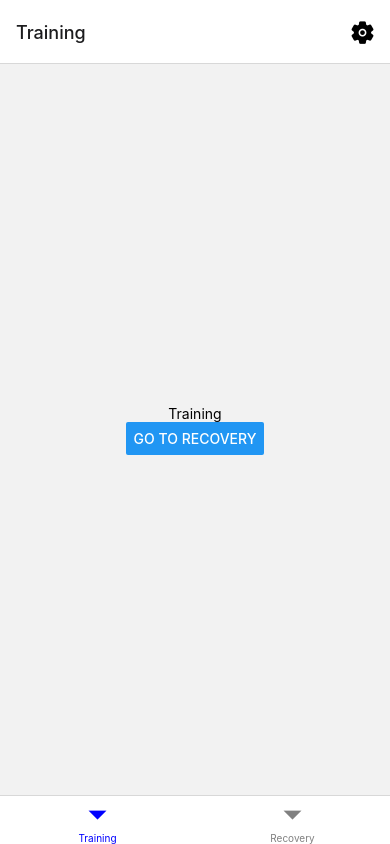
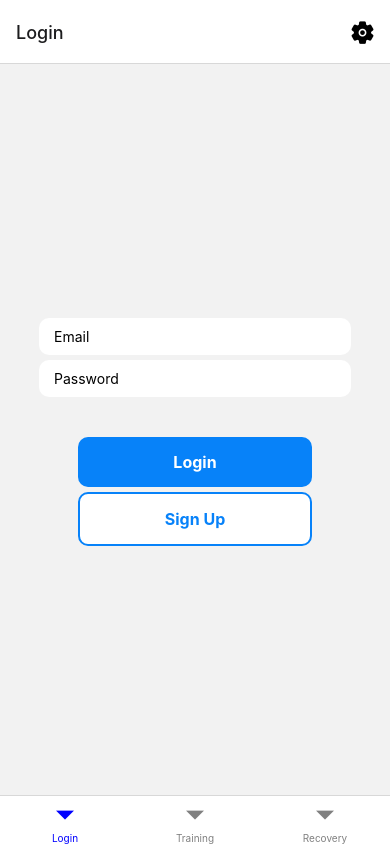
Before and after one commit to mrussotti/SSFMobile, a React Native app: screen /Login in a window 390 px wide. Built offline with nearby package versions, Linux system fonts and the light colour scheme; no server answers.

Commit message:
users can sign in, sign up, and log out

```diff
--- a/App.js
+++ b/App.js
@@ -2,9 +2,11 @@ import React from 'react';
 import { NavigationContainer } from '@react-navigation/native';
 import { createBottomTabNavigator } from '@react-navigation/bottom-tabs';
 import { createStackNavigator } from '@react-navigation/stack';
-import Training from './Training';
-import Recovery from './Recovery';
-import Settings from './Settings';
+import Training from './screens/Training';
+import Recovery from './screens/Recovery';
+import Settings from './screens/Settings';
+import Login from './screens/login';
+
 import { Ionicons } from '@expo/vector-icons';
 
 const Tab = createBottomTabNavigator();
@@ -12,12 +14,28 @@ const Stack = createStackNavigator();
 
 const MainTabs = () => (
   <Tab.Navigator
-    initialRouteName="Training"
+    initialRouteName="Login"
     screenOptions={{
       tabBarActiveTintColor: 'blue',
       tabBarInactiveTintColor: 'gray',
     }}
   >
+    <Tab.Screen
+      name="Login"
+      component={Login}
+      options={({ navigation }) => ({
+        headerTitle: 'Login',
+        headerRight: () => (
+          <Ionicons
+            name="settings"
+            size={25}
+            color="black"
+            style={{ marginRight: 15 }}
+            onPress={() => navigation.navigate('Settings')}
+          />
+        ),
+      })}
+    />
     <Tab.Screen
       name="Training"
       component={Training}
--- a/Settings.js
+++ /dev/null
@@ -1,13 +0,0 @@
-import React from 'react';
-import { View, Text, Button } from 'react-native';
-
-const Settings = ({ navigation }) => {
-  return (
-    <View style={{ flex: 1, alignItems: 'center', justifyContent: 'center' }}>
-      <Text>Settings</Text>
-      <Button title="Go back" onPress={() => navigation.goBack()} />
-    </View>
-  );
-};
-
-export default Settings;
--- /dev/null
+++ b/firebase.js
@@ -0,0 +1,29 @@
+// Import the functions you need from the SDKs you need
+import firebase from 'firebase/compat/app';
+import 'firebase/compat/auth';
+
+// TODO: Add SDKs for Firebase products that you want to use
+// https://firebase.google.com/docs/web/setup#available-libraries
+
+// Your web app's Firebase configuration
+// For Firebase JS SDK v7.20.0 and later, measurementId is optional
+const firebaseConfig = {
+  apiKey: "AIzaSyBmZXeE1z2SyarjF7mcEVgM2opbYkcRXEQ",
+  authDomain: "summit-street-fitness.firebaseapp.com",
+  projectId: "summit-street-fitness",
+  storageBucket: "summit-street-fitness.appspot.com",
+  messagingSenderId: "1074282733918",
+  appId: "1:1074282733918:web:effde375203d210c2fafcf",
+  measurementId: "G-7LRHCCNQTY"
+};
+
+// Initialize Firebase
+let app;
+if (firebase.apps.length ===0){
+    app=firebase.initializeApp(firebaseConfig);
+}else {
+    app = firebase.app()
+}
+
+const auth = firebase.auth()
+export { auth };
--- a/package.json
+++ b/package.json
@@ -9,17 +9,19 @@
     "web": "expo start --web"
   },
   "dependencies": {
+    "@expo/vector-icons": "^13.0.0",
     "@react-navigation/bottom-tabs": "^6.5.7",
     "@react-navigation/material-top-tabs": "^6.6.2",
     "@react-navigation/native": "^6.1.6",
+    "@react-navigation/native-stack": "^6.9.12",
     "@react-navigation/stack": "^6.3.16",
     "expo": "~48.0.15",
     "expo-status-bar": "~1.4.4",
+    "firebase": "^9.21.0",
     "react": "18.2.0",
     "react-native": "0.71.7",
     "react-native-safe-area-context": "4.5.0",
-    "react-native-screens": "~3.20.0",
-    "@expo/vector-icons": "^13.0.0"
+    "react-native-screens": "~3.20.0"
   },
   "devDependencies": {
     "@babel/core": "^7.20.0"
--- /dev/null
+++ b/screens/Settings.js
@@ -0,0 +1,82 @@
+import React from 'react';
+import { TouchableOpacity } from 'react-native';
+import { View, Text, Button, StyleSheet } from 'react-native';
+import { auth } from '../firebase';
+
+const Settings = ({ navigation }) => {
+
+  const handleSignOut = () => {
+    auth
+      .signOut()
+      .then(() => {
+        navigation.navigate("Login")
+      })
+      .catch(error => alert(error.message))
+  }
+
+  return (
+    <>
+    <View style={{ flex: 1, alignItems: 'center', justifyContent: 'center' }}>
+      <Text>Settings</Text>
+      <Button title="Go back" onPress={() => navigation.goBack()} />
+    </View>
+
+    <View style={styles.container}>
+    <Text> Email: {auth.currentUser?.email} </Text>
+    <TouchableOpacity onPress= {handleSignOut} style= {styles.button}>
+      <Text style= {styles.buttonText}> Sign Out</Text>
+    </TouchableOpacity>
+    </View>
+    </>
+  );
+};
+
+export default Settings;
+
+const styles = StyleSheet.create({
+  container: {
+      flex: 1,
+      justifyContent: 'center',
+      alignItems: 'center',
+  },
+
+  inputContainer: {
+      width: '80%',
+  },
+  input: {
+      backgroundColor: "white",
+      paddingHorizontal: 15,
+      paddingVertical: 10,
+      borderRadius: 10,
+      marginTop: 5,
+  },
+  buttonContainer: {
+      width: "60%",
+      justifyContent: 'center',
+      alignItems: 'center',
+      marginTop: 40,
+  },
+  button: {
+      backgroundColor: "#0782F9",
+      width: '100%',
+      padding: 15,
+      borderRadius:10,
+      alignItems: 'center',
+  },
+  buttonOutline: {
+      backgroundColor: 'white',
+      marginTop: 5,
+      borderColor: '#0782F9',
+      borderWidth: 2,
+  },
+  buttonText:{
+      color: 'white',
+      fontWeight:'700',
+      fontSize: 16,
+  },
+  buttonOutlineText: {
+      color: '#0782F9',
+      fontWeight: '700',
+      fontSize: 16,
+  },
+});
--- /dev/null
+++ b/screens/login.js
@@ -0,0 +1,127 @@
+import React, {useState, useEffect} from 'react';
+import { TextInput } from 'react-native';
+import { StyleSheet, View, Text, KeyboardAvoidingView, TouchableOpacity } from 'react-native';
+import {auth} from '../firebase';
+
+const Login = ({ navigation }) => {
+    const [email,setEmail]=useState('')
+    const [password,setPassword]=useState('')
+
+
+    useEffect(() => {
+       const unsubscribe = auth.onAuthStateChanged(user => {
+            if (user){
+                navigation.navigate("Training")
+            }
+        })
+        return unsubscribe
+    }, [])
+
+    const handleSignUp = () => {
+        auth
+        .createUserWithEmailAndPassword(email, password)
+        .then (userCredentials => {
+            const user = userCredentials.user;
+            console.log("Registered in with:",user.email);
+        })
+        .catch(error => alert(error.message))
+    }
+
+    const handleLogin = () => {
+        auth
+        .signInWithEmailAndPassword(email, password)
+        .then (userCredentials => {
+            const user = userCredentials.user;
+            console.log("Logged in with:", user.email);
+        })
+        .catch(error => alert(error.message))
+    }
+
+
+    return (
+        <KeyboardAvoidingView
+            style={styles.container}
+            behavior='padding'
+        >
+            <View style={styles.inputContainer}>
+                <TextInput
+                    placeholder='Email'
+                    value={ email}
+                    onChangeText={text => setEmail(text)}
+                    style={styles.input}
+                />
+                <TextInput
+                    placeholder='Password'
+                    value={ password}
+                    onChangeText={text => setPassword(text)}
+                    style={styles.input}
+                    secureTextEntry
+                />
+            </View>
+            <View style={styles.buttonContainer}>
+                <TouchableOpacity
+                    onPress={handleLogin}
+                    style={styles.button}>
+                    <Text style={styles.buttonText}>Login</Text>
+                </TouchableOpacity>
+
+                <TouchableOpacity
+                    onPress={handleSignUp}
+                    style={[styles.button, styles.buttonOutline]}>
+                    <Text style={styles.buttonOutlineText}>Sign Up</Text>
+                </TouchableOpacity>
+            </View>
+
+        </KeyboardAvoidingView>
+    );
+};
+
+export default Login;
+
+const styles = StyleSheet.create({
+    container: {
+        flex: 1,
+        justifyContent: 'center',
+        alignItems: 'center',
+    },
+
+    inputContainer: {
+        width: '80%',
+    },
+    input: {
+        backgroundColor: "white",
+        paddingHorizontal: 15,
+        paddingVertical: 10,
+        borderRadius: 10,
+        marginTop: 5,
+    },
+    buttonContainer: {
+        width: "60%",
+        justifyContent: 'center',
+        alignItems: 'center',
+        marginTop: 40,
+    },
+    button: {
+        backgroundColor: "#0782F9",
+        width: '100%',
+        padding: 15,
+        borderRadius:10,
+        alignItems: 'center',
+    },
+    buttonOutline: {
+        backgroundColor: 'white',
+        marginTop: 5,
+        borderColor: '#0782F9',
+        borderWidth: 2,
+    },
+    buttonText:{
+        color: 'white',
+        fontWeight:'700',
+        fontSize: 16,
+    },
+    buttonOutlineText: {
+        color: '#0782F9',
+        fontWeight: '700',
+        fontSize: 16,
+    },
+});
```
Also changed, not shown: screens/Recovery.js (renamed from Recovery.js), screens/Training.js (renamed from Training.js), 1 other file (tests, documents, lock files or other folders).
